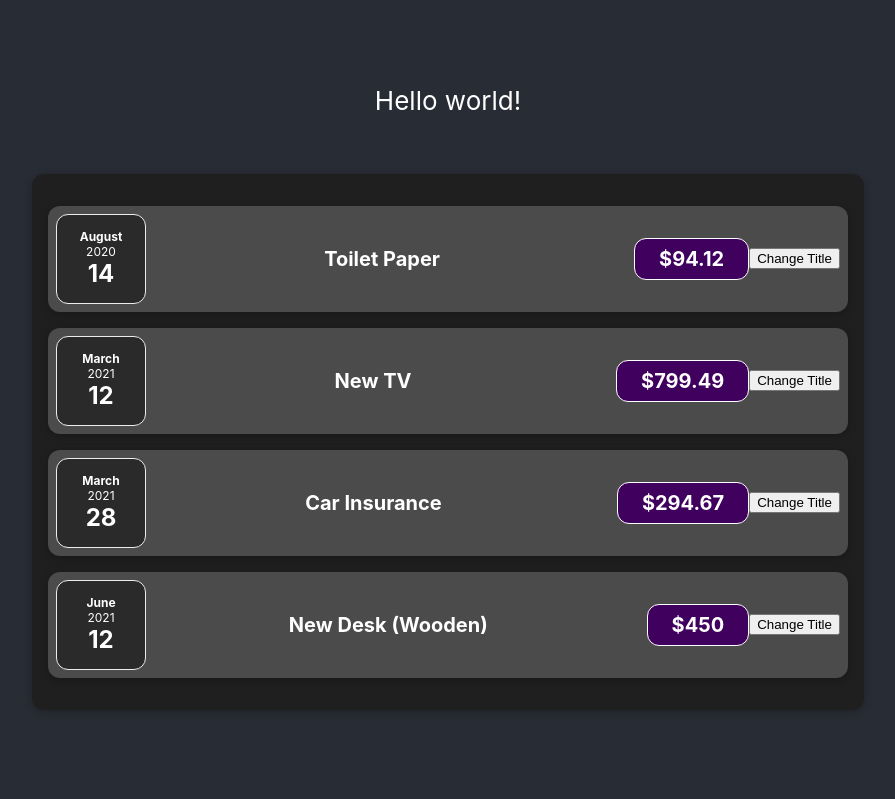
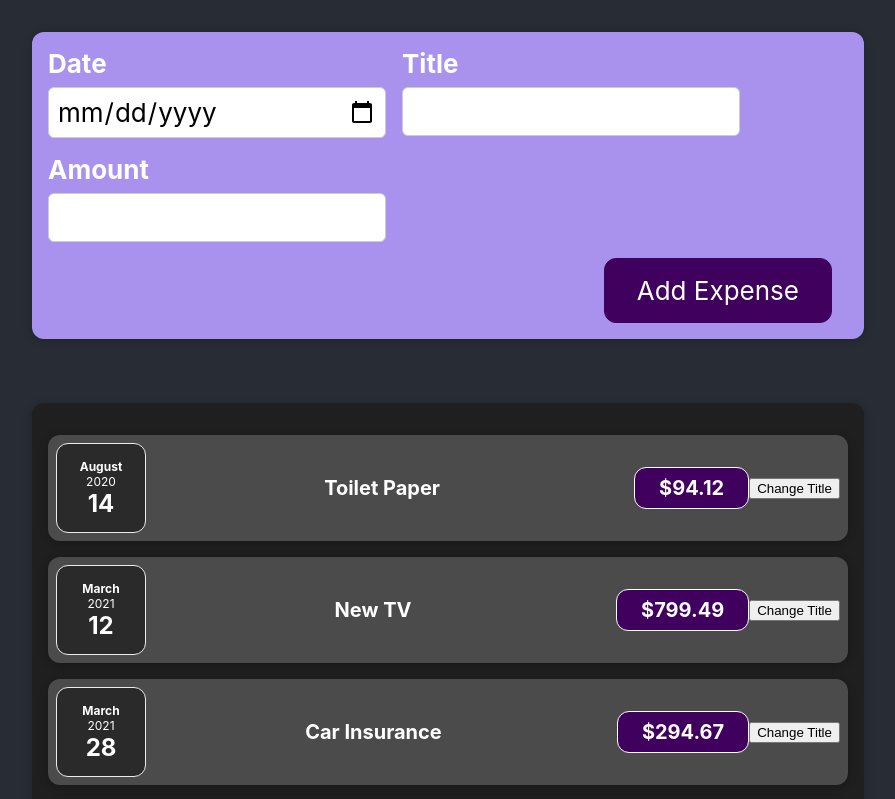
Before and after one commit to liz-panchenko/Udemy-finance-tracker-React-project, a React (Create React App) app in the folder my-app/: page / in a window 1280 px wide. Shown: the top 799 px of the page, without its empty margins (192-1087 px from the left). Built offline with nearby package versions, Linux system fonts and the light colour scheme.

Commit message:
NewExpenses Form created

```diff
--- a/my-app/src/App.js
+++ b/my-app/src/App.js
@@ -1,5 +1,6 @@
 import "./App.css";
 import Expenses from "./components/Expenses/Expenses";
+import NewExpense from "./components/NewExpense/NewExpense";
 
 function App() {
  const expenses = [
@@ -26,7 +27,7 @@
   return (
     <div className="App">
       <header className="App-header">
-        <p>Hello world!</p>
+        <NewExpense />
         <Expenses expenses={expenses}/>
       </header>
     </div>
--- /dev/null
+++ b/my-app/src/components/NewExpense/ExpenseForm.css
@@ -0,0 +1,26 @@
+.new-expense__controls {
+  display: flex;
+  flex-wrap: wrap;
+  gap: 1rem;
+  margin-bottom: 1rem;
+  text-align: left;
+}
+
+.new-expense__control label {
+  font-weight: bold;
+  margin-bottom: 0.5rem;
+  display: block;
+}
+
+.new-expense__control input {
+  font: inherit;
+  padding: 0.5rem;
+  border-radius: 6px;
+  border: 1px solid #ccc;
+  width: 20rem;
+  max-width: 100%;
+}
+
+.new-expense__actions {
+  text-align: right;
+}
--- /dev/null
+++ b/my-app/src/components/NewExpense/ExpenseForm.js
@@ -0,0 +1,26 @@
+import React from "react";
+import "./ExpenseForm.css";
+
+export default function ExpenseForm() {
+  return (
+    <form>
+      <div className="new-expense__controls">
+        <div className="new-expense__control">
+          <label>Date</label>
+          <input type="date" min="2019-01-01" max="2022-12-31" />
+        </div>
+        <div className="new-expense__control">
+          <label>Title</label>
+          <input type="text" />
+        </div>
+        <div className="new-expense__control">
+          <label>Amount</label>
+          <input type="number" min="0.01" step="0.01" />
+        </div>
+      </div>
+      <div className="new-expense__actions">
+        <button type="submit">Add Expense</button>
+      </div>
+    </form>
+  );
+}
--- /dev/null
+++ b/my-app/src/components/NewExpense/NewExpense.css
@@ -0,0 +1,38 @@
+.new-expense {
+  background-color: #a892ee;
+  padding: 1rem;
+  margin: 2rem auto;
+  width: 50rem;
+  max-width: 95%;
+  border-radius: 12px;
+  text-align: center;
+  box-shadow: 0 1px 8px rgba(0, 0, 0, 0.25);
+}
+
+.new-expense button {
+  font: inherit;
+  cursor: pointer;
+  padding: 1rem 2rem;
+  border: 1px solid #40005d;
+  background-color: #40005d;
+  color: white;
+  border-radius: 12px;
+  margin-right: 1rem;
+}
+
+.new-expense button:hover,
+.new-expense button:active {
+  background-color: #510674;
+  border-color: #510674;
+}
+
+.new-expense button.alternative {
+  color: #220131;
+  border-color: transparent;
+  background-color: transparent;
+}
+
+.new-expense button.alternative:hover,
+.new-expense button.alternative:active {
+  background-color: #ddb3f8;
+}
--- /dev/null
+++ b/my-app/src/components/NewExpense/NewExpense.js
@@ -0,0 +1,11 @@
+import React from "react";
+import "./NewExpense.css";
+import ExpenseForm from "./ExpenseForm";
+
+export default function NewExpense() {
+  return (
+    <div className="new-expense">
+      <ExpenseForm />
+    </div>
+  );
+}
```
